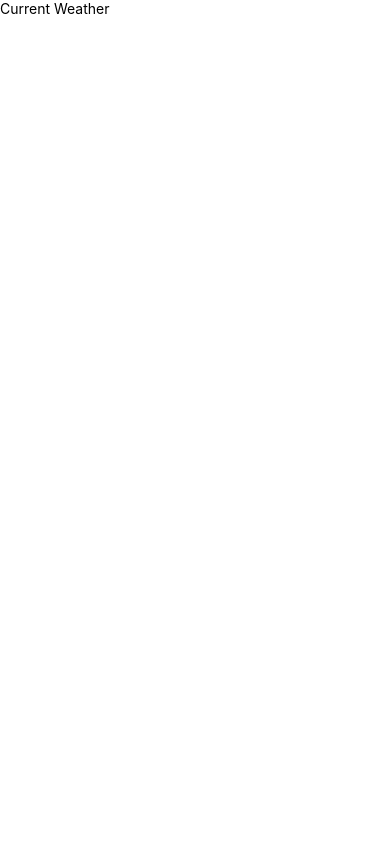
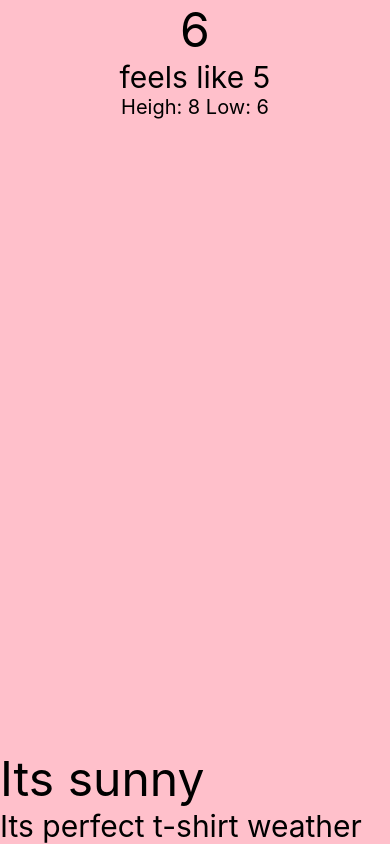
Before and after one commit to I-A11/Weather-App-React-Native, a React Native app: screen / in a window 390 px wide. Built offline with nearby package versions, Linux system fonts and the light colour scheme.

Commit message:
Create home screen placeholder.

```diff
--- a/App.js
+++ b/App.js
@@ -1,12 +1,59 @@
 import React from "react";
-import { View, Text } from "react-native";
+import { View, Text, SafeAreaView, StyleSheet } from "react-native";
 
 const App = () => {
   return (
-    <View>
-      <Text>Current Weather</Text>
-    </View>
+    <SafeAreaView style={styles.wrapper}>
+      <View style={styles.container}>
+        <Text style={styles.temp}>6</Text>
+        <Text style={styles.feels}>feels like 5</Text>
+        <View style={styles.highLowWrapper}>
+          <Text style={styles.highLow}>Heigh: 8</Text>
+          <Text style={styles.highLow}> Low: 6</Text>
+        </View>
+      </View>
+      <View style={styles.bodyWrapper}>
+        <Text style={styles.description}>Its sunny</Text>
+        <Text style={styles.message}>Its perfect t-shirt weather</Text>
+      </View>
+    </SafeAreaView>
   );
 };
 
+const styles = StyleSheet.create({
+  wrapper: {
+    flex: 1,
+    backgroundColor: "pink",
+  },
+  container: {
+    flex: 1,
+    alignItems: "center",
+  },
+  temp: {
+    color: "black",
+    fontSize: 48,
+  },
+  feels: {
+    color: "black",
+    fontSize: 30,
+  },
+  highLowWrapper: {
+    flexDirection: "row",
+  },
+  highLow: {
+    color: "black",
+    fontSize: 20,
+  },
+  bodyWrapper: {
+    justifyContent: "flex-end",
+    alignItems: "flex-start",
+  },
+  description: {
+    fontSize: 48,
+  },
+  message: {
+    fontSize: 30,
+  },
+});
+
 export default App;
```
